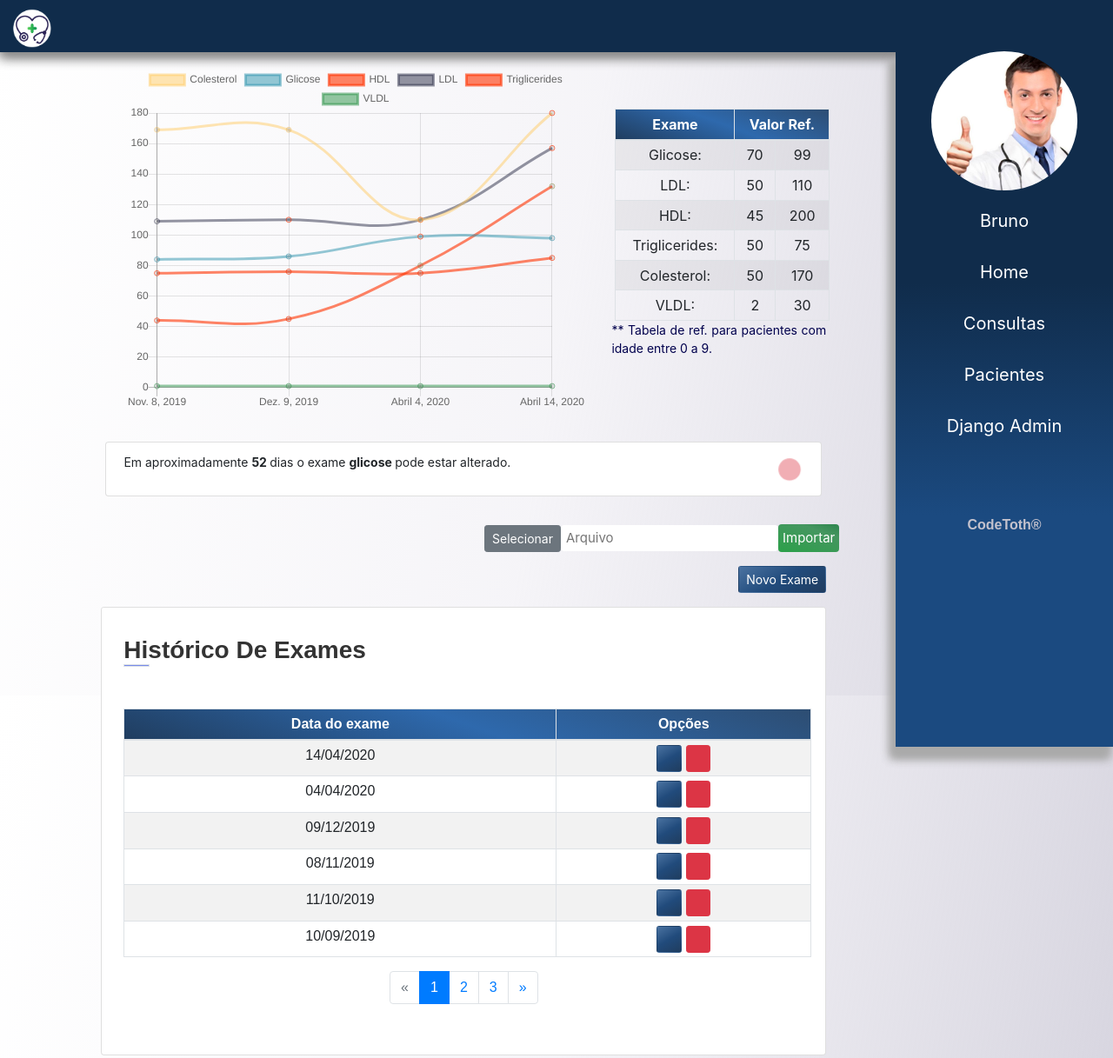
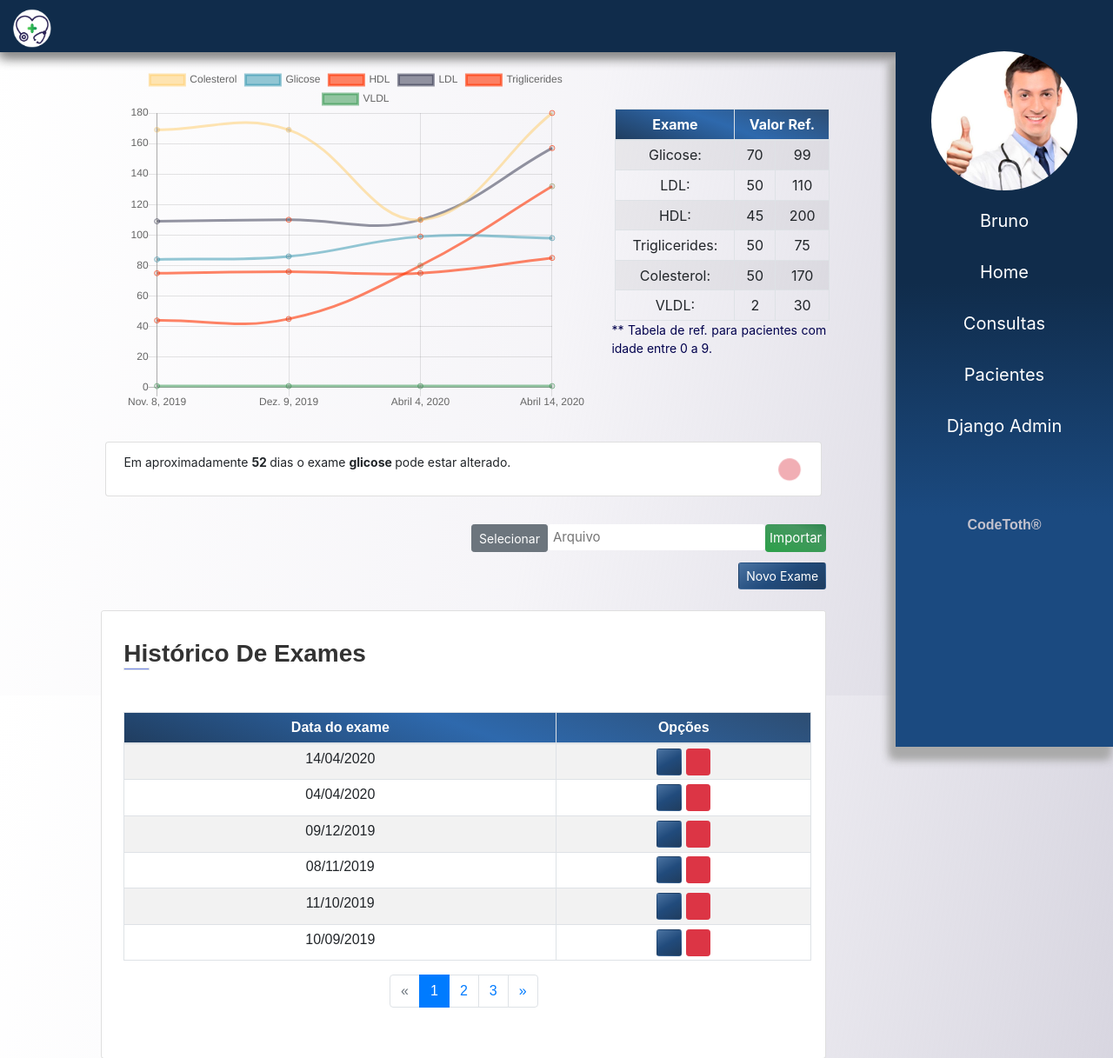
Before and after one commit to bruno-ralmeida/PI_2020.1, a Django app: page /exames/detalhes/5 in a window 1280 px wide. Shown: the top 1217 px of the page at 87% size. Run offline with Django 3.2, Linux system fonts and the light colour scheme; a user stored in the database is signed in; data comes from the database, SQL or seed files in the repository; some libraries are stand-ins or nearby versions; some web fonts are replaced.

Commit message:
Ajustando o posicionamento do form importação.

```diff
--- a/static/css/app.css
+++ b/static/css/app.css
@@ -426,8 +426,15 @@ header{
 
 .formImportacao{
   display: flex;
-  align-items: center;
-  align-content: flex-end;
+  flex-direction: column;
+  align-items: flex-end;
+  float: right;
+  margin: 0 0 1.5rem 0 ;
+}
+
+.formImportacao > form{
+  display: flex;
+  margin-bottom: .75rem;
 }
 
 
--- a/templates/exames/exames.html
+++ b/templates/exames/exames.html
@@ -100,13 +100,15 @@
     <!--Novos Exames-->
     <section class="col-lg-10 mx-auto">
         <!--Importador de PDF-->
-        <div class="row mb-3">
+
           <!--Mensagem de Importação-->
           <div class="mx-auto">
             {% include 'partials/_alertas.html' %}
           </div>
+
+          <div class="formImportacao">
             <!--Formuladrio para importação-->
-          <form class="formImportacao" action="{% url 'importar'%}" method="POST" enctype="multipart/form-data">
+            <form action="{% url 'importar'%}" method="POST" enctype="multipart/form-data">
               {% csrf_token %}
               <input type="hidden" name="paciente" value="{{ paciente.id }}">
               <input type="button" class="btn btn-sm btn-secondary" id="btn-ipdf" value="Selecionar">
@@ -114,12 +116,13 @@
               <input type="text" name="file" id="file" class="file" placeholder="Arquivo" readonly="readonly">
               <button type="submit" class="btn btn-ipdf">Importar</button>
             </form>
-        </div>
+
             <!-- Botão Cadastro de exame-->
-        <div class="mb-3" style="float: right !important;">
+
               <button type="button" class="btn btn-sm btnCustom ml-5" data-toggle="modal" data-target="#Cadastro">
                 Novo Exame
               </button>
+
           </div>
         {% include 'partials/_det_paciente.html' %}
     </section>
```
Lines whose indentation alone changed are shown as unchanged.
